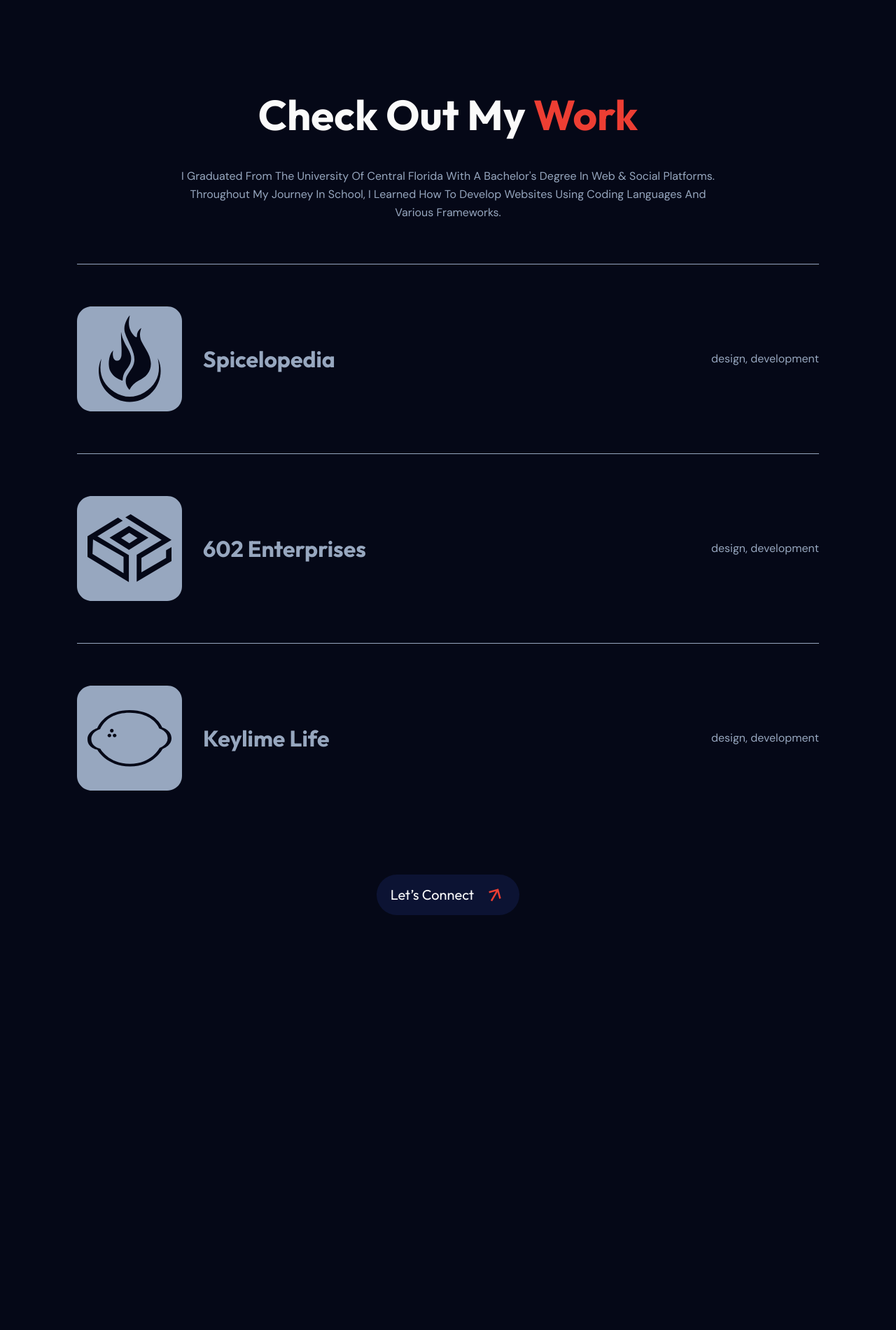
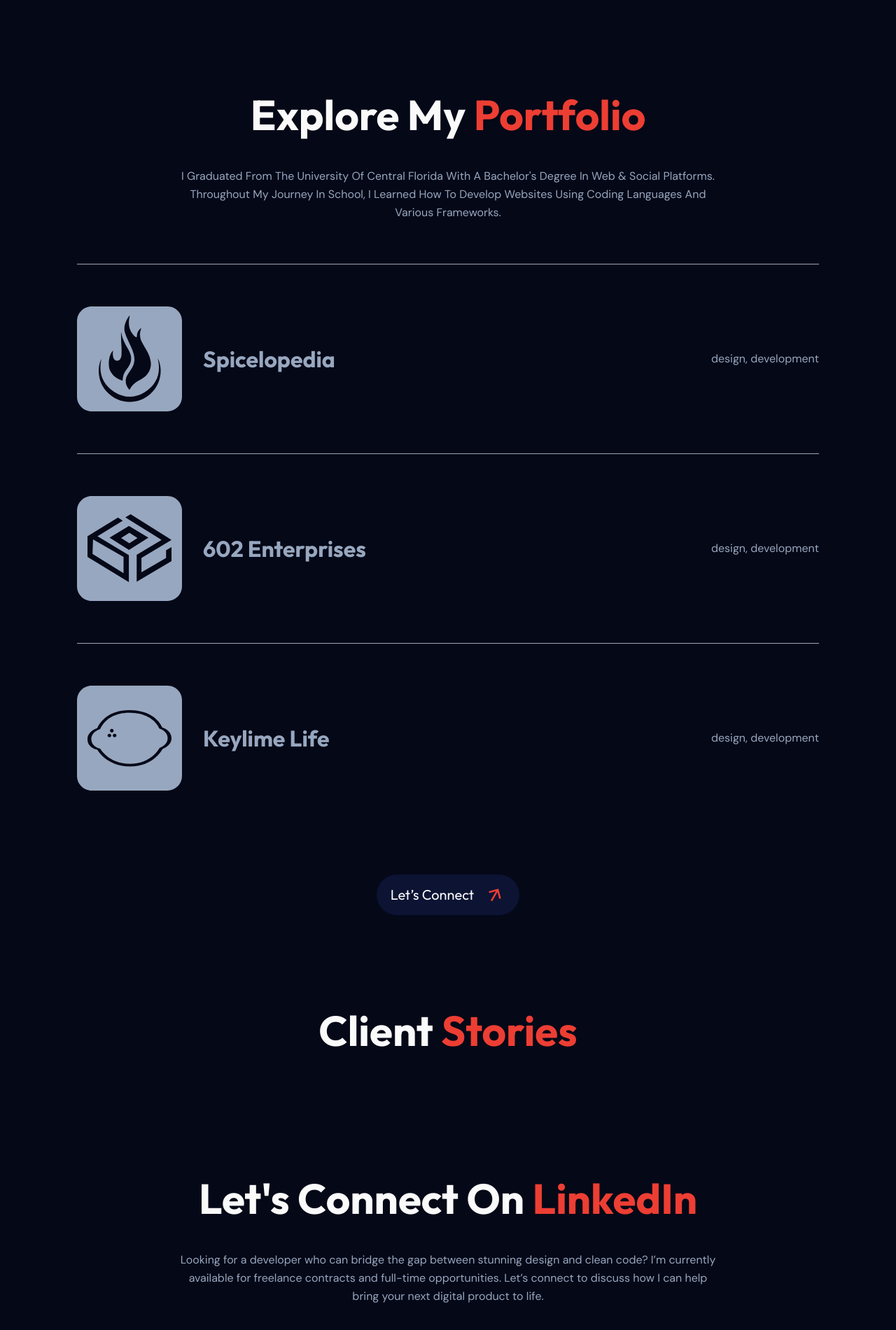
Before and after one commit to johnperezux/johnperezux_2026, a Next.js app: page / in a window 1280 px wide. Shown: the part 2026-3927 px from the top of the page at 70% size. Before the commit the page ends 3334 px from the top, so only its background shows below. Built offline with nearby package versions, Linux system fonts and the light colour scheme.

Commit message:
Added Testimonial and Connect section

```diff
--- a/app/page.tsx
+++ b/app/page.tsx
@@ -35,8 +35,8 @@ export default function Home() {
           <div className="container_content work_content">
              <div className="container_content intro_content">
                <TextBlock
-                heading="Check Out My Work"
-                spanText="Work"
+                heading="Explore My Portfolio"
+                spanText="Portfolio"
                 spanColor="var(--accent)"
                 paragraph="I Graduated From The University Of Central Florida With A Bachelor's Degree In Web & Social Platforms. Throughout My Journey In School, I Learned How To Develop Websites Using Coding Languages And Various Frameworks."
               />
@@ -49,6 +49,31 @@ export default function Home() {
         </div>
 
       </section>
+      {/*/Testimonial Section */}
+      <section className="testimonial_section" id="testimonial">
+        <div className="testimonial_container container margin_top_container">
+          <TextBlock
+          heading="Client Stories"
+          spanText="Stories"
+          spanColor="var(--accent)"
+          />
+        </div>
+
+      </section>
+
+      {/*/Let's Connect Section */}
+      <section className="connect_section" id="connect">
+        <div className="connect_container container margin_top_container">
+          <TextBlock
+          heading="Let's Connect on LinkedIn"
+          spanText="LinkedIn"
+          spanColor="var(--accent)"
+          paragraph="Looking for a developer who can bridge the gap between stunning design and clean code? I’m currently available for freelance contracts and full-time opportunities. Let’s connect to discuss how I can help bring your next digital product to life."
+
+          />
+        </div>
+
+      </section>
 
 
     </main>
```
